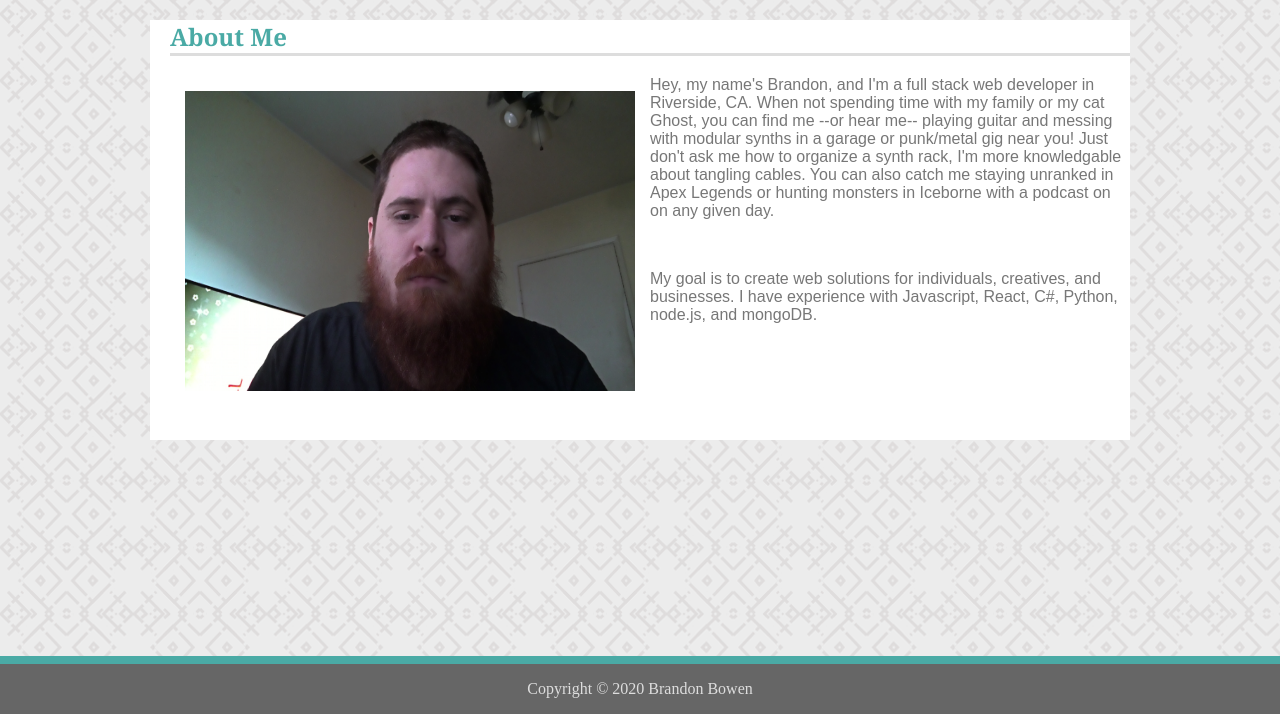
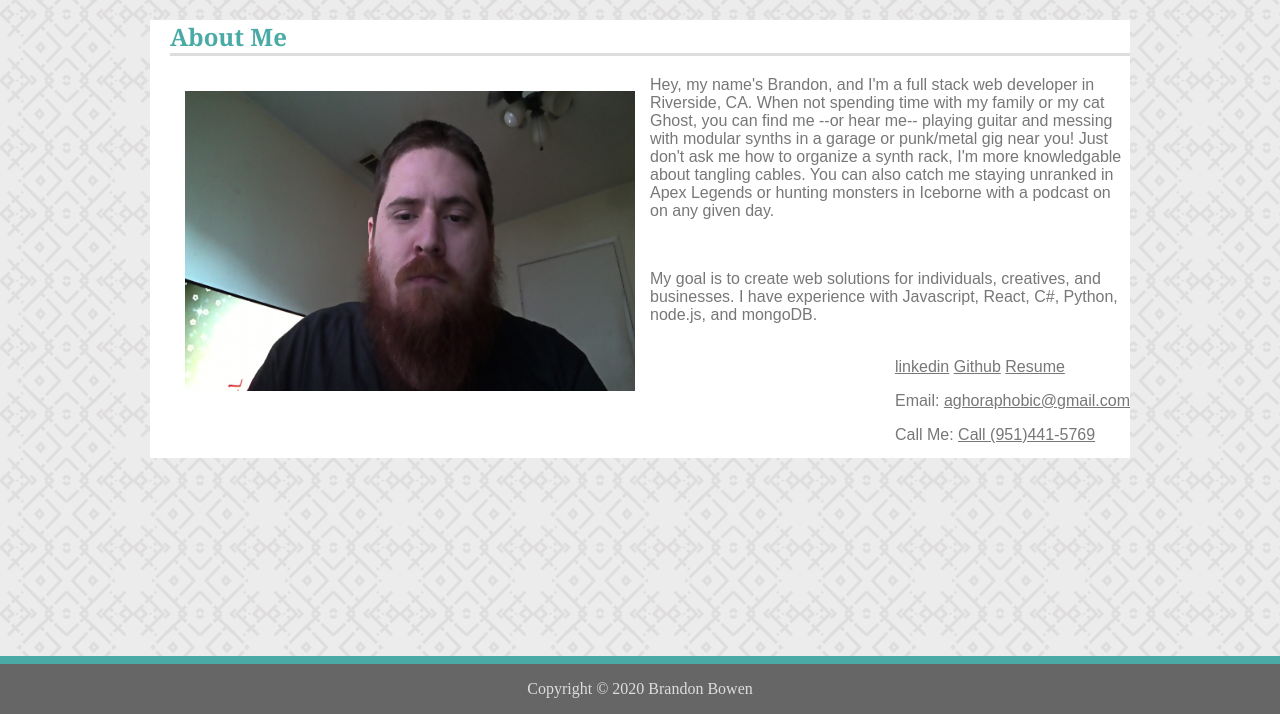
Before and after one commit to Redshreds/Portfolio-Project, a plain HTML site: page index.html in a window 1280 px wide. Shown: the part 86-800 px from the top of the page. Drawn offline with Linux system fonts and the light colour scheme.

Commit message:
Updated index.html to include additional contact links

```diff
--- a/assets/css/style.css
+++ b/assets/css/style.css
@@ -173,3 +173,6 @@ input[type=text] {
   border-style: solid;
   border-color: #dddddd;
 }
+.bio-links {
+  float: right;
+}
--- a/index.html
+++ b/index.html
@@ -37,6 +37,22 @@
             businesses. I have experience with Javascript, React, C#, Python,
             node.js, and mongoDB.
         </p>
+        <br>
+        <div class="bio-links">
+            <a class='links' href="https://www.linkedin.com/in/brandon-bowen-4a9369199/">linkedin</a>
+            <a class='links' href="https://github.com/Redshreds">Github</a>
+            <a class='links' href="#">Resume</a>
+            <br>
+            <p>
+                Email:
+                <a href="mailto:aghoraphobic@gmail.com" target="_top">aghoraphobic@gmail.com</a>
+            </p>
+            <p>
+                Call Me: <a href="tel:9514415769">Call (951)441-5769</a>
+            </p>
+
+        </div>
+
 
     </div>
 
```
Also changed, not shown: 1 other file.
